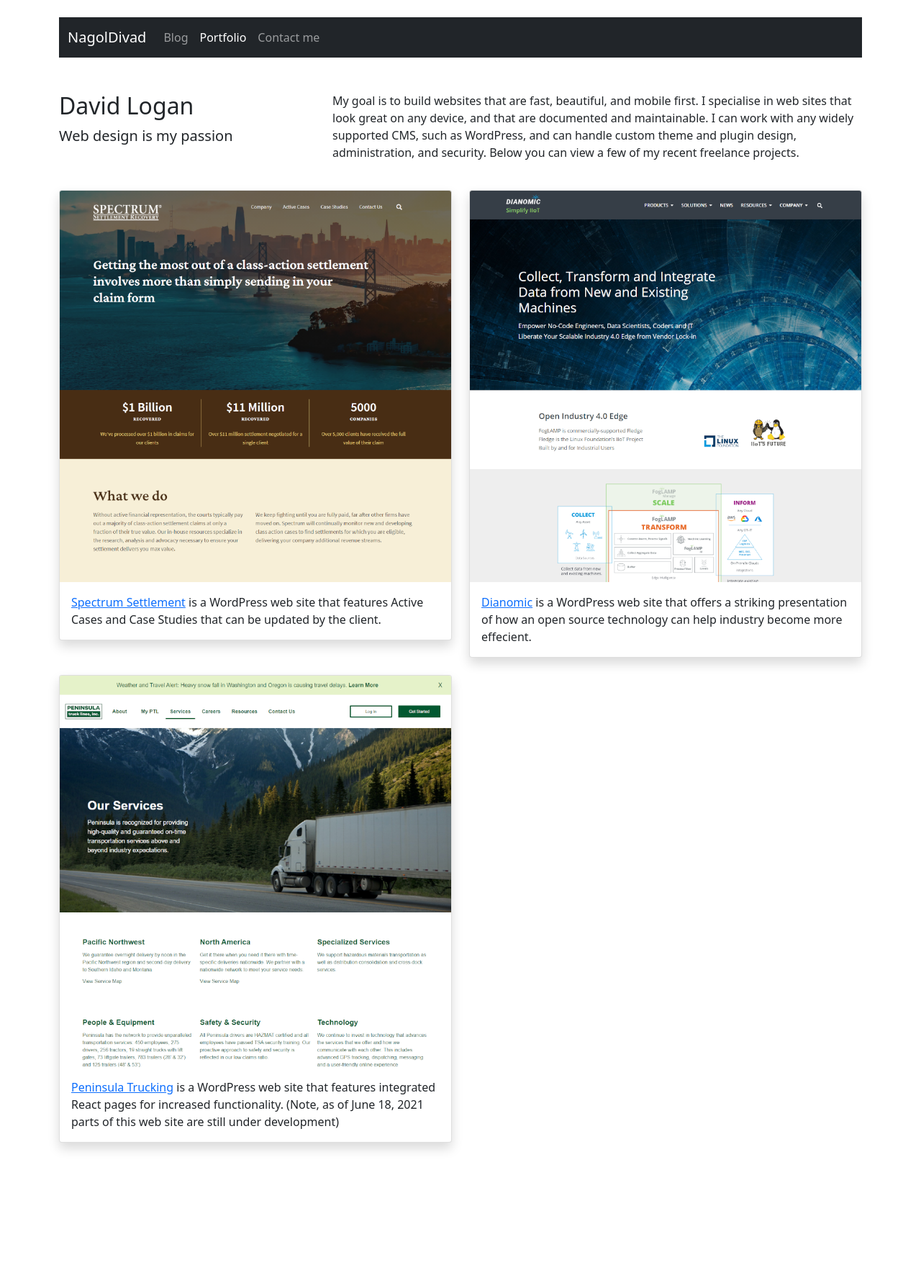
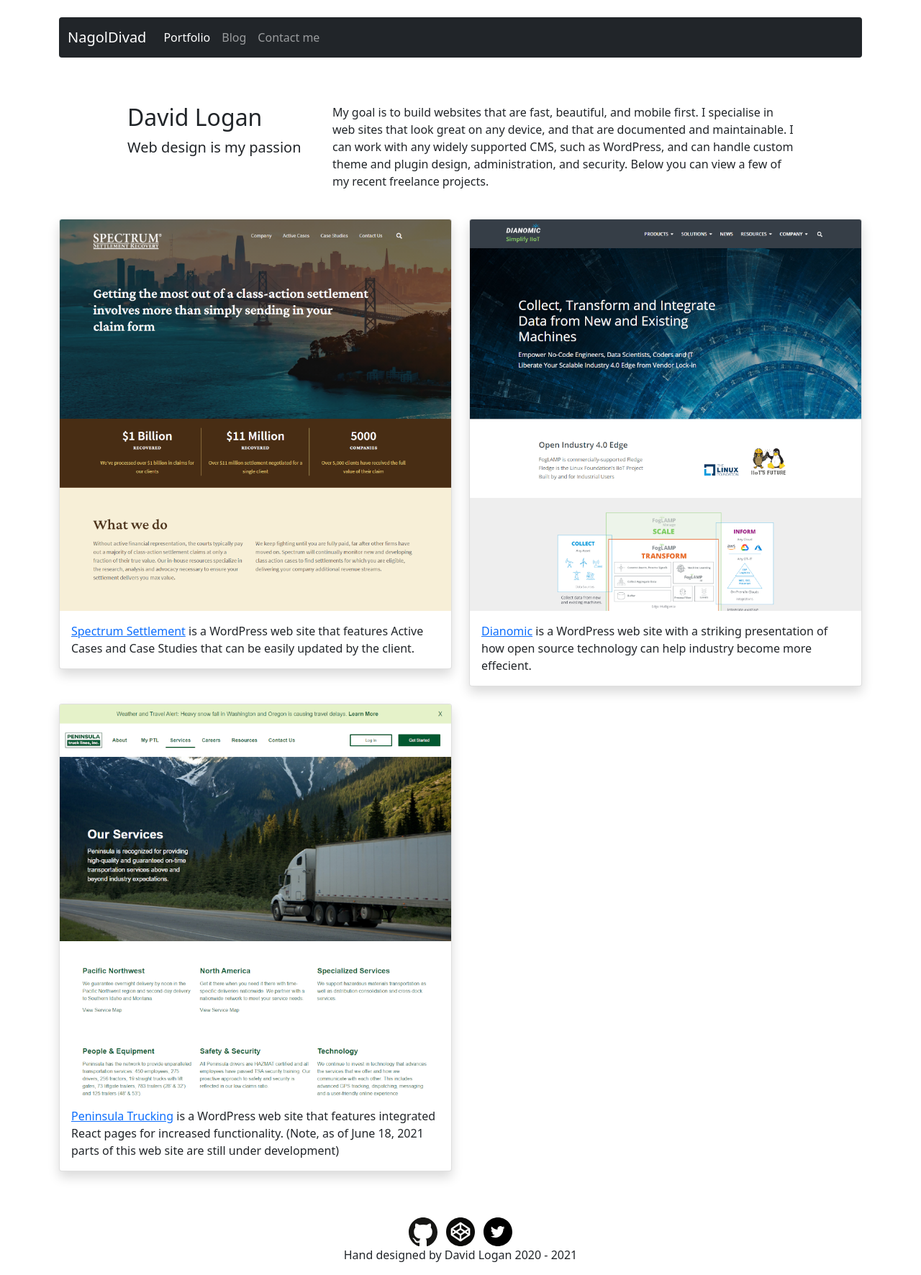
Before and after one commit to nagoldivad/nagoldivad, a plain HTML site: page portfolio.html in a window 1280 px wide. Shown: the whole page at 72% size. Before the commit the page ends 1612 px from the top, so only its background shows below. Drawn offline with Linux system fonts and the light colour scheme.

Commit message:
slight redesign

```diff
--- a/portfolio.html
+++ b/portfolio.html
@@ -23,10 +23,6 @@
     <!-- <link rel="stylesheet" href="styles.min.css"> -->
     <link rel="stylesheet" href="assets/bootstrap/bootstrap.min.css">
 
-    <!-- Fonts -->
-    <!-- <link rel="preconnect" href="https://fonts.gstatic.com">
-    <link href="https://fonts.googleapis.com/css2?family=Arimo&family=Josefin+Sans:wght@300;700&family=Playfair+Display:ital,wght@1,500&display=swap" rel="stylesheet"> -->
-
 </head>
 <body>
 
@@ -38,7 +34,7 @@
 
 
     <div class="container mt-4">
-        <nav class="navbar navbar-expand-md navbar-dark bg-dark">
+        <nav class="navbar navbar-expand-md navbar-dark bg-dark rounded">
             <div class="container-fluid">
                 <a class="navbar-brand" href="./index.html">NagolDivad</a>
                 <button class="navbar-toggler" type="button" data-bs-toggle="collapse" data-bs-target="#navbarSupportedContent" aria-controls="navbarSupportedContent" aria-expanded="false" aria-label="Toggle navigation">
@@ -47,13 +43,13 @@
                 <div class="collapse navbar-collapse" id="navbarSupportedContent">
                     <ul class="navbar-nav">
                         <li class="nav-item">
+                            <a class="nav-link active" aria-current="page" href="./portfolio.html">Portfolio</a>
+                        </li>
+                        <li class="nav-item">
                             <a class="nav-link" href="./blog.html">Blog</a>
                         </li>
                         <li class="nav-item">
-                            <a class="nav-link active" aria-current="page" href="./portfolio.html">Portfolio</a>
-                        </li>
-                        <li class="nav-item">
-                            <a class="nav-link" aria-current="page" href="https://www.nagoldivad.com/index.html#contact">Contact me</a>
+                            <a class="nav-link" aria-current="page" href="./contact.html">Contact me</a>
                         </li>
                     </ul>
                 </div><!-- .collapse .navbar-collapse -->
@@ -62,18 +58,18 @@
     </div><!-- .container -->
 
 
-    <div class="mb-5"></div>
+    <div style="margin-bottom: 4rem;"></div> <!-- spacer -->
 
 
-    <div class="container">
-        <div class="row mb-4">
+    <div class="container mb-4">
+        <div class="row justify-content-center">
 
-            <div class="col-md-4">
+            <div class="col-md-3">
                 <h2>David Logan</h2>
                 <p class="lead">Web design is my passion</p>
             </div>
 
-            <div class="col-md-8">
+            <div class="col-md-7">
                 <p>My goal is to build websites that are fast, beautiful, and mobile first. I specialise in web sites that look great on any device, and that are documented and maintainable. I can work with any widely supported CMS, such as WordPress, and can handle custom theme and plugin design, administration, and security. Below you can view a few of my recent freelance projects.</p>
             </div>
 
@@ -88,7 +84,7 @@
                 <div class="card shadow">
                     <img src="assets/images/tn_spectrumsettlement.png" class="card-img-top" alt="portfolio item">
                     <div class="card-body">
-                        <p class="card-text"><a href="https://spectrumsettlement.com/">Spectrum Settlement</a> is a WordPress web site that features Active Cases and Case Studies that can be updated by the client.</p>
+                        <p class="card-text"><a href="https://spectrumsettlement.com/">Spectrum Settlement</a> is a WordPress web site that features Active Cases and Case Studies that can be easily updated by the client.</p>
                     </div>
                 </div>
             </div><!-- .col -->
@@ -97,7 +93,7 @@
                 <div class="card shadow">
                     <img src="assets/images/tn_dianomic.png" class="card-img-top" alt="portfolio item">
                     <div class="card-body">
-                        <p class="card-text"><a href="https://dianomic.com/">Dianomic</a> is a WordPress web site that offers a striking presentation of how an open source technology can help industry become more effecient.</p>
+                        <p class="card-text"><a href="https://dianomic.com/">Dianomic</a> is a WordPress web site with a striking presentation of how open source technology can help industry become more effecient.</p>
                     </div>
                 </div>
             </div>
@@ -122,11 +118,34 @@
     </div>
 
 
+    <div style="margin-bottom: 4rem;"></div> <!-- spacer -->
+
+
+    <div class="container">
+        <div class="row justify-content-center">
+            <div class="col">
+
+                <div class="social-links text-center">
+                    <a href="https://github.com/nagoldivad"><img src="img_github.svg" width="40"></a> &nbsp;
+                    <a href="https://codepen.io/nagoldivad/"><img src="img_codepen.svg" width="40"></a> &nbsp;
+                    <a href="https://twitter.com/nagoldivad"><img src="img_twitter.svg" width="40"></a>
+                </div>
+
+                <div class="dml-copyright text-center">
+                    <p>Hand designed by David Logan 2020 - 2021</p>
+                </div>
+
+            </div>
+        </div>
+    </div>
 
 
 
-    <!-- scripts -->
+    <!-- Scripts -->
+
+    <!-- Bootstrap JS -->
     <script src="assets/bootstrap/bootstrap.bundle.min.js"></script>
+
     <!-- Global site tag (gtag.js) - Google Analytics -->
     <script async src="https://www.googletagmanager.com/gtag/js?id=UA-130109153-1"></script>
     <script>
```
